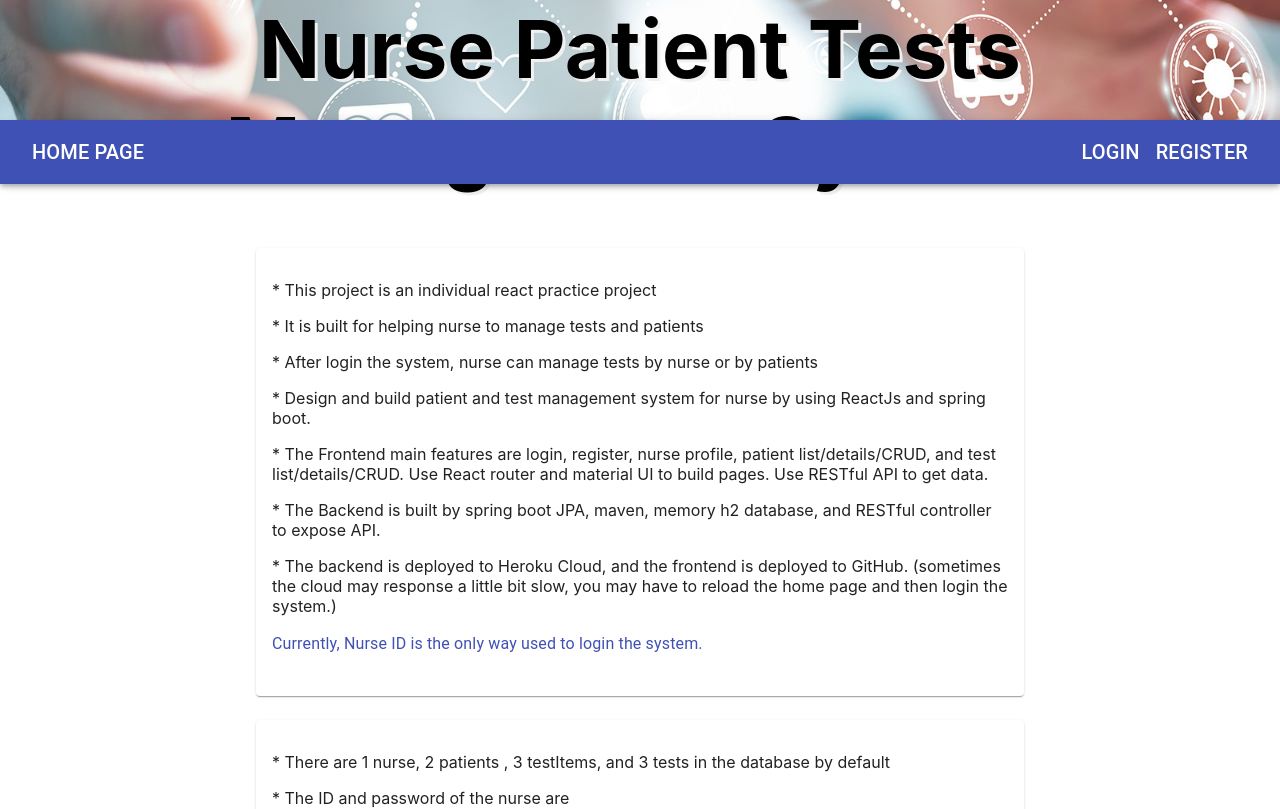
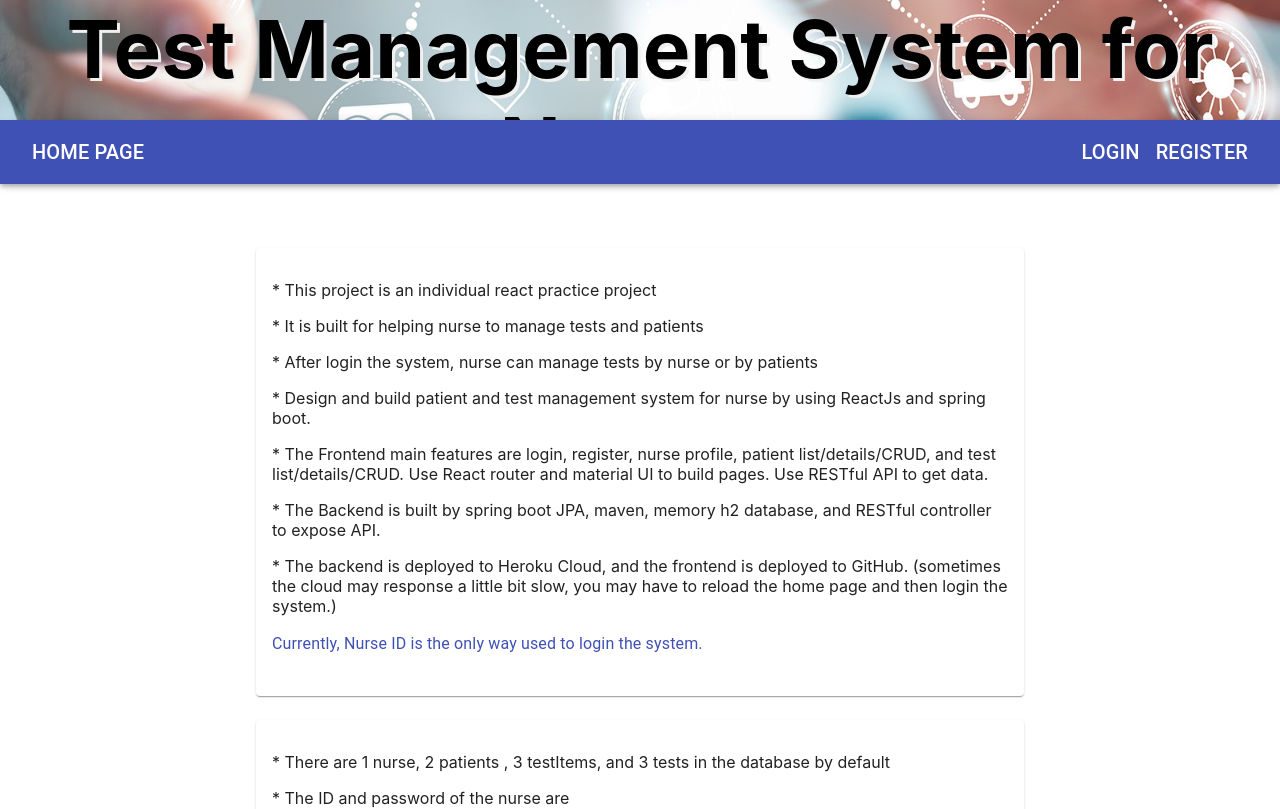
Before and after one commit to constantlyTiTi/NursePatientTest_React, a React (Create React App) app: page / in a window 1280 px wide. Shown: the top 809 px of the page. Built offline with nearby package versions, Linux system fonts and the light colour scheme.

Commit message:
header update

```diff
--- a/src/App.js
+++ b/src/App.js
@@ -146,7 +146,7 @@ class App extends Component {
     return (
       <>
         <header >
-          <CardMedia className="header-css" image={HeaderBackground} alt="header image"> Nurse Patient Tests Management System</CardMedia>
+          <CardMedia className="header-css" image={HeaderBackground} alt="header image"> Test Management System for Nurses</CardMedia>
          </header>
         <NurseContext.Provider value={this.state}>
           <body className="App-body">
```
